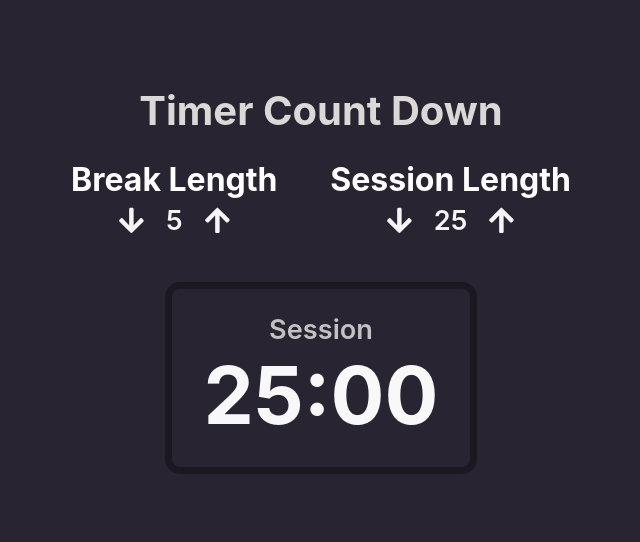
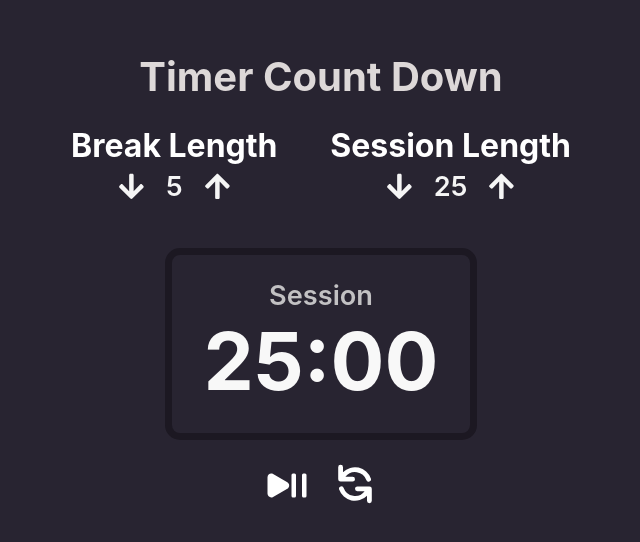
Before and after one commit to Mhamad-Raad/Counter-Countdown-freecodecamp, a React (Create React App) app: page / in a window 1280 px wide. Shown: the part 120-662 px from the top of the page, without its empty margins (319-959 px from the left). Built offline with nearby package versions, Linux system fonts and the light colour scheme; the HTML template or start-up script is replaced by a standard one.

Commit message:
add the design pf the play buttons

```diff
--- a/src/App.js
+++ b/src/App.js
@@ -3,6 +3,7 @@ import { useState } from "react";
 import Title from "./Components/Title";
 import TimeLength from "./Components/TimeLength";
 import CountdownSession from "./Components/CountdownSession";
+import AudioButtons from './Components/AudioButtons';
 
 import "./App.css";
 
@@ -45,6 +46,8 @@ function App() {
       </div>
 
       <CountdownSession currentSession="Session" timeLeft="25:00" />
+
+      <AudioButtons />
     </div>
   );
 }
--- a/src/Components/AudioButtons.jsx
+++ b/src/Components/AudioButtons.jsx
@@ -0,0 +1,12 @@
+import { HiPlayPause } from "react-icons/hi2";
+import { HiRefresh } from "react-icons/hi";
+import css from "./AudioButtons.module.css";
+
+export default function AudioButtons() {
+  return (
+    <div className={css.AudioButtons}>
+      <HiPlayPause className={css.ActionButton} />
+      <HiRefresh className={css.ActionButton} />
+    </div>
+  );
+}
--- /dev/null
+++ b/src/Components/AudioButtons.module.css
@@ -0,0 +1,16 @@
+.AudioButtons {
+  display: flex;
+  flex-direction: row;
+  justify-content: space-between;
+  align-items: center;
+  margin-top: 20px;
+}
+
+.ActionButton {
+  border: none;
+  color: #fff;
+  font-size: 3rem;
+  cursor: pointer;
+  outline: none;
+  margin: 0 10px;
+}
```
